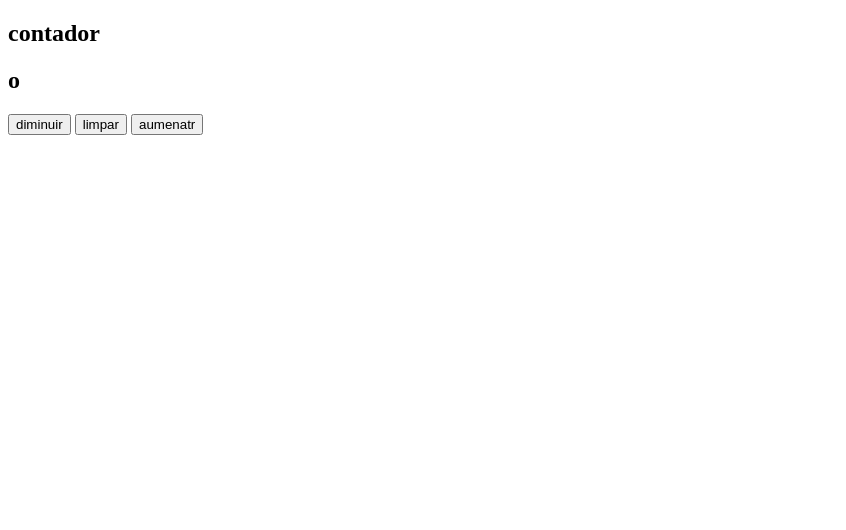
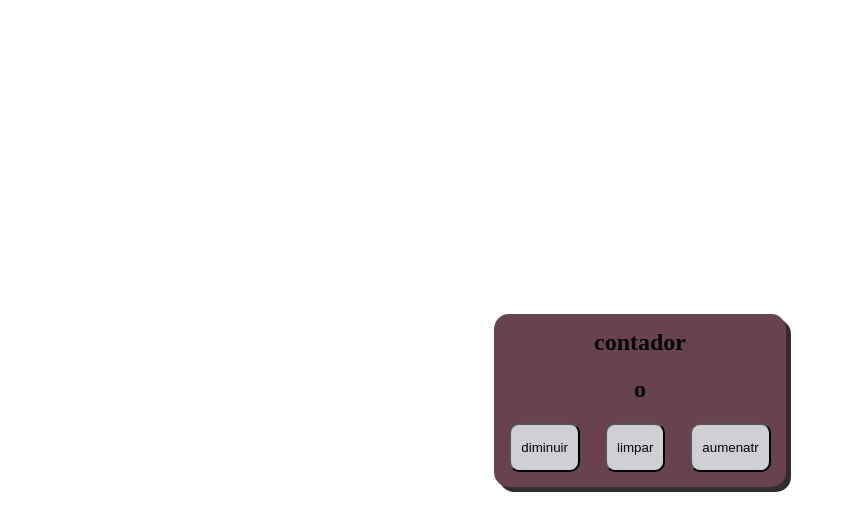
Before and after one commit to dsyrgf/contador_html, a plain HTML site: page index.html in a window 1280 px wide. Shown: the whole page, without its empty margins (0-846 px from the left). Drawn offline with Linux system fonts and the light colour scheme.

Commit message:
faet: add confit css

```diff
--- a/assets/style.css
+++ b/assets/style.css
@@ -0,0 +1,42 @@
+*{
+    margin: 0;
+    padding: 0;
+    box-shadow: 0;
+}
+main{
+    display:flex;
+    justify-content: center;
+    flex-direction: column;
+   width: 100dvw;
+   height: 100vh;
+}
+
+section{
+    display: flex;
+    flex-direction: column;
+    gap: 20px;
+    align-items: center;
+    margin-top: 300PX;
+    background-color: rgb(105, 65, 79);
+    margin: auto;
+    padding: 15px;
+    border-radius: 15px;
+    box-shadow: 5px 5px rgb(50, 45, 45);
+
+}
+    button {
+        padding: 15px 10px;
+        border-radius: 10px;
+        cursor: pointer;
+        background-color: rgb(206, 208, 212);
+
+}
+ button:hover{
+    transition: 1.2s;
+    background-color: azure;
+ }
+
+#butons{
+    display: flex;
+    gap: 25px;
+}
--- a/index.html
+++ b/index.html
@@ -4,6 +4,7 @@
     <meta charset="UTF-8">
     <meta name="viewport" content="width=device-width, initial-scale=1.0">
     <title>contador</title>
+    <link rel="stylesheet" href="./assets/style.css">
 </head>
 <body>
     <main>
@@ -13,16 +14,13 @@
            <h1>contador</h1>
            <h2>o</h2>
 
-           <div>
+           <div id="butons">
                 <button>diminuir</button>
                 <button>limpar</button>
                 <button>aumenatr</button>
          </div>
-
-
-
-
         </section>
      </main>
 </body>
+  <script src="./assets/script.js"></script>
 </html>
```
